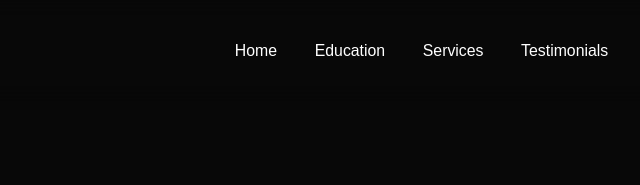
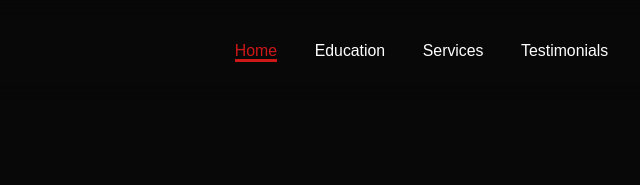
Before and after one commit to riccardomortier/riccardomortier.github.io, a plain HTML site: page index.html in a window 1280 px wide. Shown: the top 185 px of the page, 426-1066 px from the left. Drawn offline with nearby package versions, Linux system fonts and the light colour scheme.

Commit message:
Update index.html

```diff
--- a/index.html
+++ b/index.html
@@ -20,7 +20,7 @@
         <i class="bx bx-menu" id="menu-icon"></i>
 
         <nav class="navbar">
-            <a href="#home">Home</a>
+            <a href="#home" class="active">Home</a>
             <a href="#education">Education</a>
             <a href="#services">Services</a>
             <a href="#testimonials">Testimonials</a>
```
